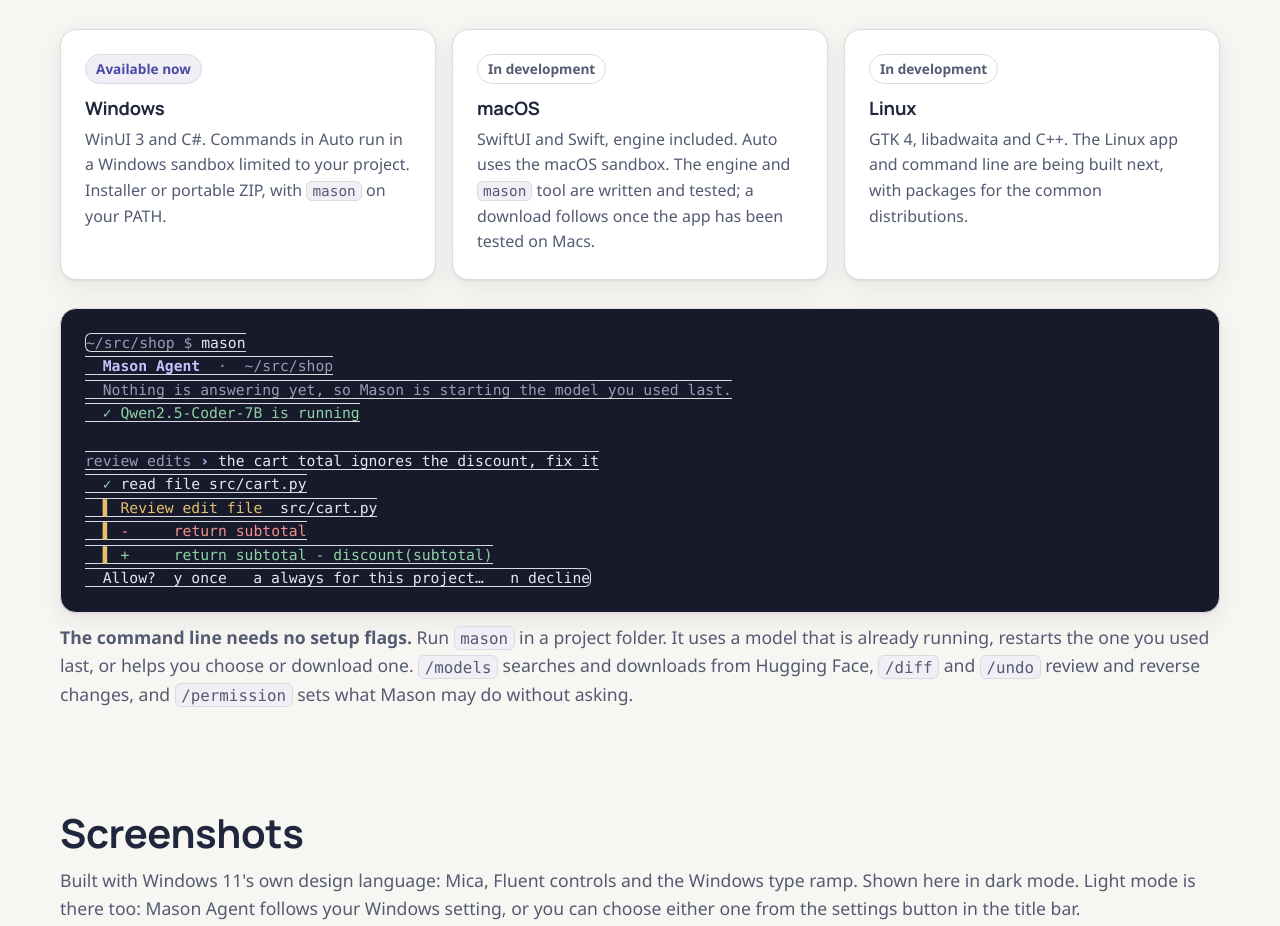
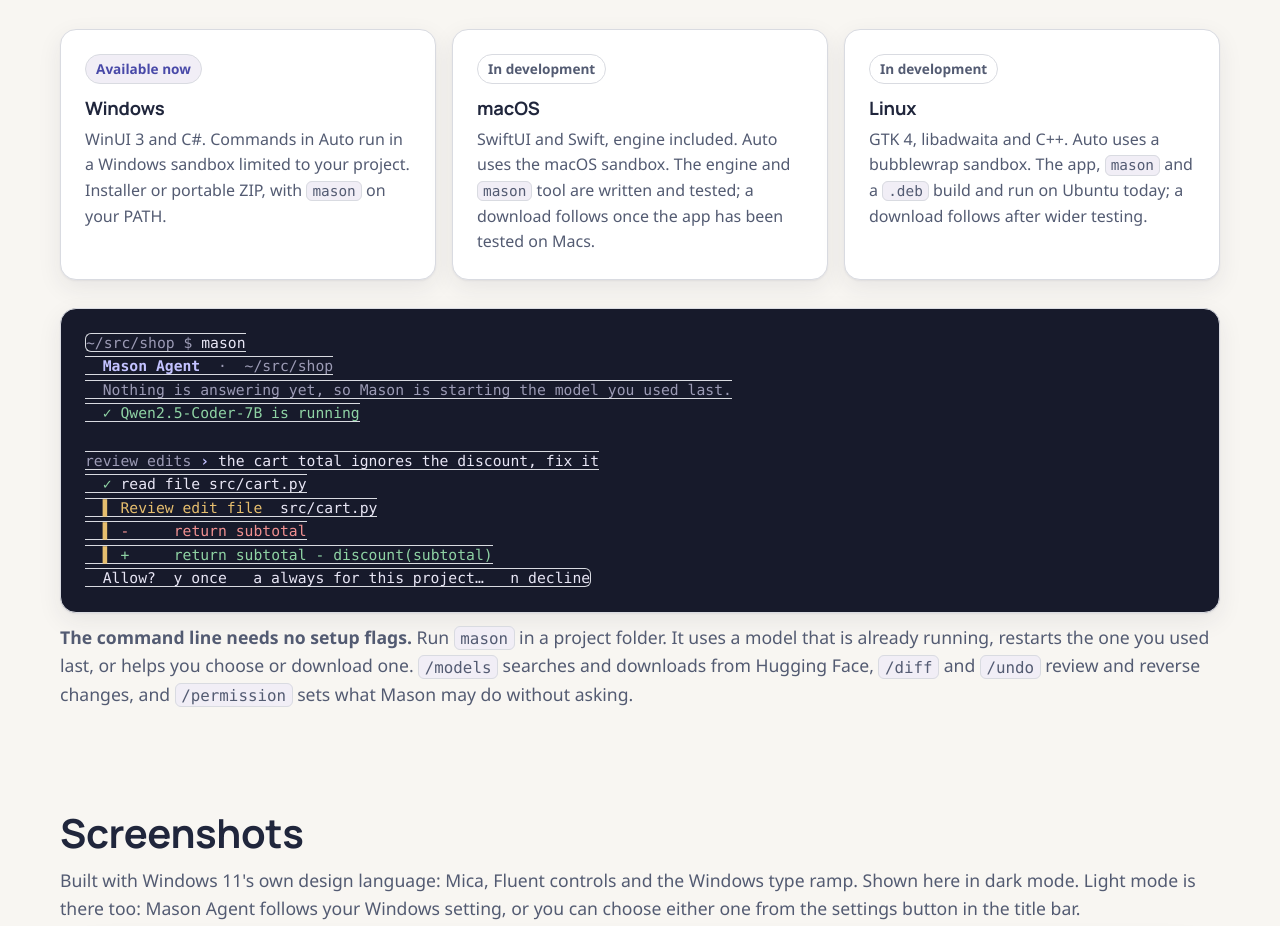
Before and after one commit to afj176/mason-agent, a plain HTML site: page site/index.html in a window 1280 px wide. Shown: the part 2723-3649 px from the top of the page. Drawn offline with Linux system fonts and the light colour scheme; no server answers.

Commit message:
Package Mason Agent for Linux and document it
linux/packaging/build-packages.sh builds, tests and packages the Linux
app: a .deb for Debian and Ubuntu that installs /usr/bin/mason and
/usr/bin/mason-agent, and a portable archive whose install.sh installs
for the current user under ~/.local, reports when ~/.local/bin is not on
PATH, and uninstalls again. The .deb's library dependencies are read
from the binaries, and it recommends bubblewrap for Auto.

Tested in clean Ubuntu 24.04 containers: the .deb installs with its
dependencies, mason is on PATH and runs, and the portable installer
installs and uninstalls. A Linux workflow builds, tests, packages,
installs the package and starts the app.

The README and website now describe the Linux app, how to build and
install it, and where it stands. There is no Flatpak yet.

Co-Authored-By: Claude Fable 5.2 <noreply@anthropic.com>

```diff
--- a/site/index.html
+++ b/site/index.html
@@ -154,7 +154,7 @@
         <li class="card">
           <span class="status building">In development</span>
           <h3>Linux</h3>
-          <p>GTK 4, libadwaita and C++. The Linux app and command line are being built next, with packages for the common distributions.</p>
+          <p>GTK 4, libadwaita and C++. Auto uses a bubblewrap sandbox. The app, <code>mason</code> and a <code>.deb</code> build and run on Ubuntu today; a download follows after wider testing.</p>
         </li>
       </ul>
       <div class="terminal" role="img" aria-label="A terminal session: the user types mason in a project folder, Mason starts a local model, reads a file, asks before editing it, and reports the change">
```
Also changed, not shown: .github/workflows/linux.yml (added), README.md, 3 other files.
